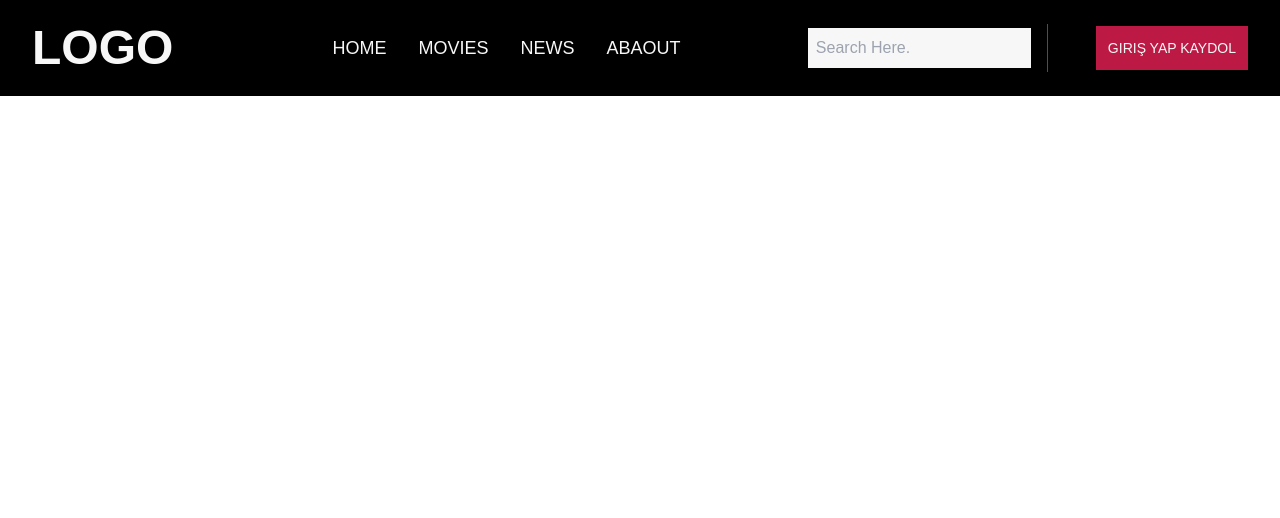
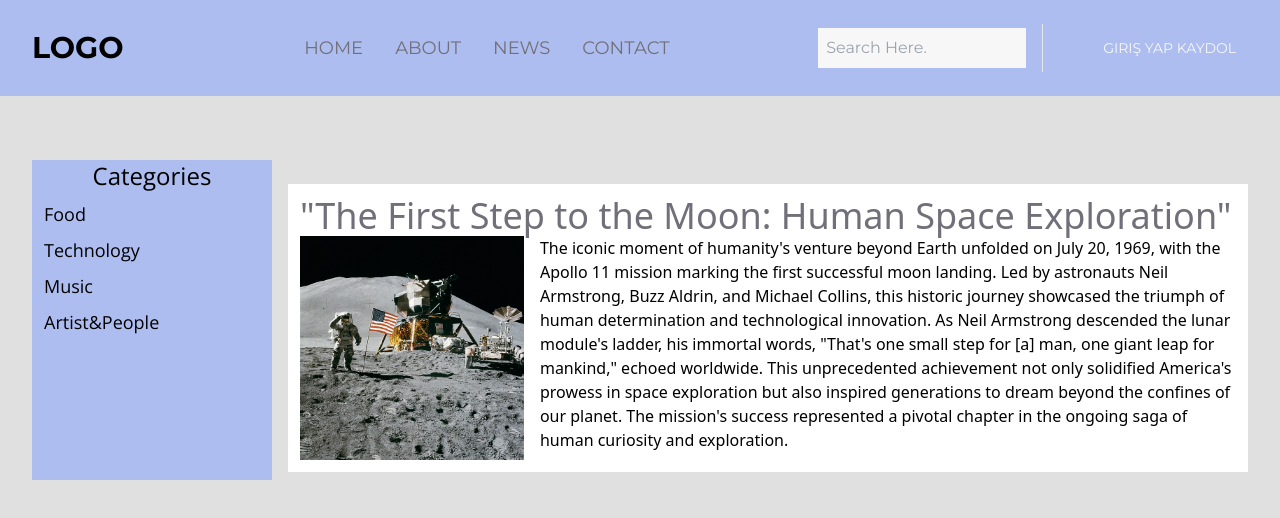
Before and after one commit to osmanelmaa/tailwind-website, a website: page public/index.html in a window 1280 px wide. Drawn offline with nearby package versions, Linux system fonts and the light colour scheme; a web font is replaced by a local one.

Commit message:
my first tailwind css project, 100% completed :)

```diff
--- a/public/index.html
+++ b/public/index.html
@@ -1,5 +1,6 @@
-<!doctype html>
-<html>
+
+<!DOCTYPE html>
+<html lang="en">
 
 <head>
   <meta charset="UTF-8">
@@ -8,6 +9,10 @@
   <link rel="preconnect" href="https://fonts.gstatic.com" crossorigin>
   <link href="https://fonts.googleapis.com/css2?family=Gemunu+Libre:wght@200..800&display=swap" rel="stylesheet">
   <link rel="preconnect" href="https://fonts.googleapis.com">
+  <link rel="preconnect" href="https://fonts.googleapis.com">
+  <link rel="preconnect" href="https://fonts.gstatic.com" crossorigin>
+  <link href="https://fonts.googleapis.com/css2?family=Montserrat:ital,wght@0,100..900;1,100..900&display=swap"
+    rel="stylesheet">
   <link rel="preconnect" href="https://fonts.gstatic.com" crossorigin>
   <link rel="stylesheet" href="https://cdnjs.cloudflare.com/ajax/libs/font-awesome/6.5.1/css/all.min.css"
     integrity="sha512-DTOQO9RWCH3ppGqcWaEA1BIZOC6xxalwEsw9c2QQeAIftl+Vegovlnee1c9QX4TctnWMn13TZye+giMm8e2LwA=="
@@ -20,32 +25,56 @@
   <link href="./css/style.css" rel="stylesheet">
 </head>
 
-<body>
-  <header class="bg-black py-6 lg:py6 text-gega-grey font-gemunu uppercase flex items-center justify-between">
-    <div class="container flex items-center justify-between space-x-16">
-      <a href="#" class="text-5xl font-bold text-my-white">LOGO</a>
-      <nav class="flex justify-between flex-1">
-        <div class="flex items-center text-lg space-x-8 m-auto">
-          <a href="#" class="hover:text-my-melon text-my-white transition duration-500">Home</a>
-          <a href="#" class="hover:text-my-melon text-my-white transition duration-500">Movies</a>
-          <a href="#" class="hover:text-my-melon text-my-white transition duration-500">News</a>
-          <a href="#" class="hover:text-my-melon text-my-white transition duration-500">Abaout</a>
+<body class="bg-my-grey">
+
+
+  <header class="bg-my-blue py-6 text-gega-grey font-montserrat uppercase flex items-center justify-between">
+    <div class="container flex flex-col lg:flex-row items-center justify-between space-x-16">
+      <a href="#" class="text-3xl font-bold text-black">LOGO</a>
+      <nav class="lg:flex flex-1">
+        <div class="lg:flex items-center text-lg space-x-8 m-auto">
+          <a href="#" class="hover:text-black text-my-fontcolor transition duration-500">Home</a>
+          <a href="#" class="hover:text-black text-my-fontcolor transition duration-500">About</a>
+          <a href="#" class="hover:text-black text-my-fontcolor transition duration-500">News</a>
+          <a href="#" class="hover:text-black text-my-fontcolor transition duration-500">Contact</a>
         </div>
-        <div class="flex items-center space-x-8">
+        <div class="lg:flex items-center space-x-8 mt-4 lg:mt-0">
           <form>
             <div class="border-r px-4 mx-4 py-1 border-my-red">
               <input type="text" placeholder="Search Here." class="bg-my-white placeholder:align-top p-2">
-
             </div>
           </form>
           <div class="bg-my-red p-3 text-sm">
-            <a href="#" class="hover:text-black text-my-white transition duration-500">Giriş Yap</a>
+            <a href="#" class="hover:text-black text-my-white transition duration-500">Giriş Yap </a>
             <a href="#" class="hover:text-black text-my-white transition duration-500">Kaydol</a>
           </div>
         </div>
       </nav>
     </div>
   </header>
+
+
+  <section class="px-4 lg:px-8 mt-8 lg:mt-16 flex flex-col lg:flex-row items-center justify-between">
+    <div class="lg:w-1/5 h-80 bg-my-blue mb-4 lg:mr-4 cursor-pointer ">
+      <ul>
+        <li class="mt-3 lg:mt-0 text-center hover:text-my-fontcolor text-black transition duration-500 text-2xl font-open">
+          Categories</li>
+        <li class="mt-2 ml-3 text-lg font-open hover:border-b-2 duration-500 border-my-fontcolor ">Food</li>
+        <li class="mt-2 ml-3 text-lg font-open hover:border-b-2 duration-500 border-my-fontcolor">Technology</li>
+        <li class="mt-2 ml-3 text-lg font-open hover:border-b-2 duration-500 border-my-fontcolor">Music</li>
+        <li class="mt-2 ml-3 text-lg font-open hover:border-b-2 duration-500 border-my-fontcolor">Artist&People</li>
+      </ul>
+    </div>
+    <div class="lg:w-4/5 h-auto bg-white p-3">
+      <h1 class="text-2xl lg:text-4xl text-center lg:text-left text-my-fontcolor mt-4 lg:mt-0">"The First Step to the Moon:
+        Human Space Exploration"</h1>
+      <div class="flex flex-col lg:flex-row items-center lg:items-start justify-between">
+        <img src="images/space-station-60615_640.jpg" alt="Space Station" class="w-full lg:w-60 h-56 mt-4 lg:mt-0 object-cover">
+        <p class="mt-4 lg:mt-0 ml-0 lg:ml-4">The iconic moment of humanity's venture beyond Earth unfolded on July 20, 1969, with the Apollo 11 mission marking the first successful moon landing. Led by astronauts Neil Armstrong, Buzz Aldrin, and Michael Collins, this historic journey showcased the triumph of human determination and technological innovation. As Neil Armstrong descended the lunar module's ladder, his immortal words, "That's one small step for [a] man, one giant leap for mankind," echoed worldwide. This unprecedented achievement not only solidified America's prowess in space exploration but also inspired generations to dream beyond the confines of our planet. The mission's success represented a pivotal chapter in the ongoing saga of human curiosity and exploration.</p>
+      </div>
+    </div>
+  </section>
+
 </body>
 
 </html>
--- a/tailwind.config.js
+++ b/tailwind.config.js
@@ -13,14 +13,16 @@ module.exports = {
     {
       fontFamily: {
         open: ['Open Sans', 'sans-serif'],
-        gemunu: ['Gemunu Libre', 'sans-serif']
+        gemunu: ['Gemunu Libre', 'sans-serif'],
+        montserrat :['Montserrat', 'sans-serif']
       },
 
       colors: {
-        'my-red': '#BC1A45',
-        'my-melon': '#FFD369',
-        'my-grey': '#DDDDDD',
+
+        'my-fontcolor': '#716F79',
+        'my-grey': '#E0E0E0',
         'my-white': '#F7F7F7',
+        'my-blue':'#AEBDF0',
 
       },
     },
```
Also changed, not shown: public/css/style.css, public/images/space-station-60615_640.jpg (added).
